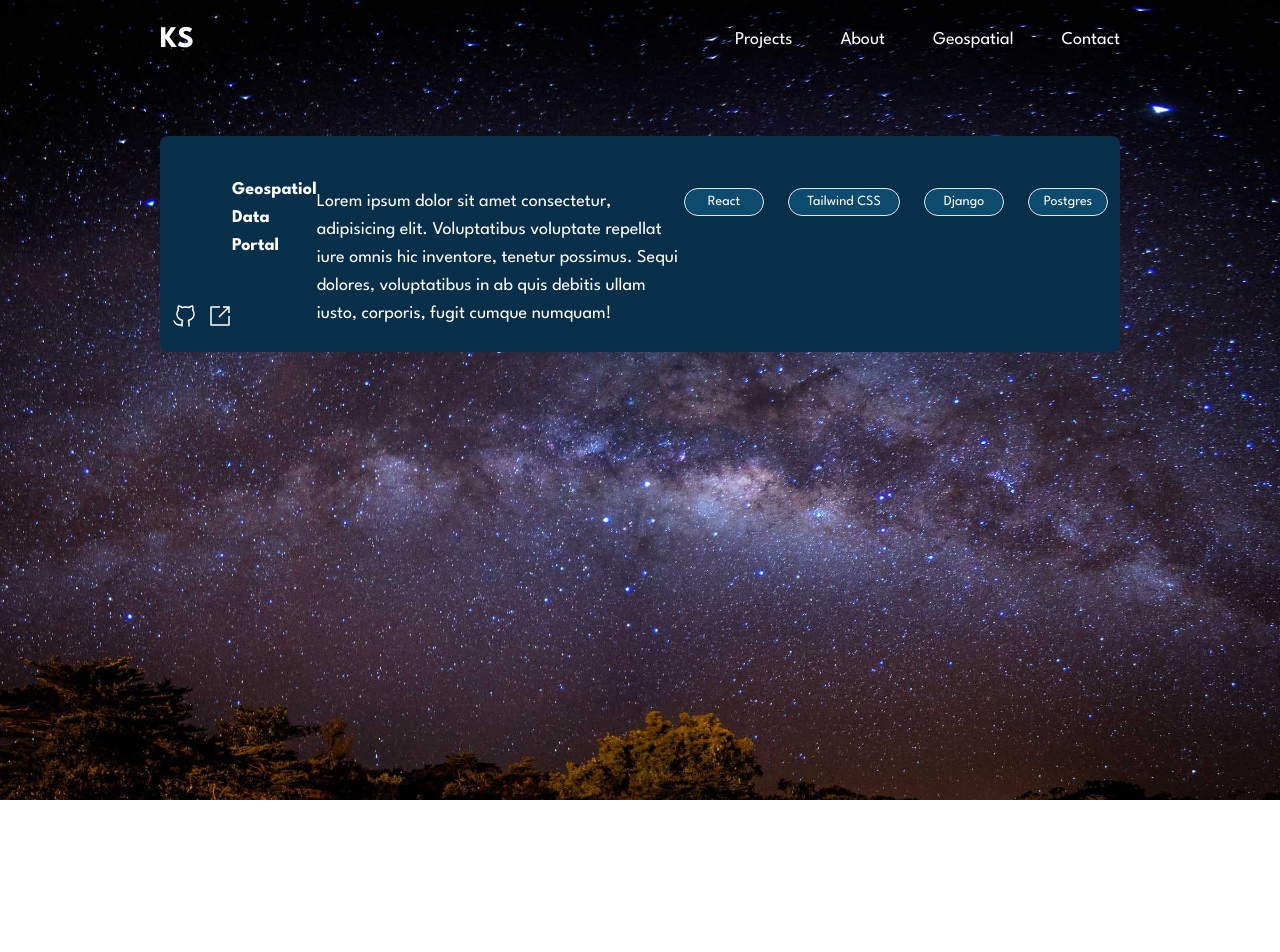
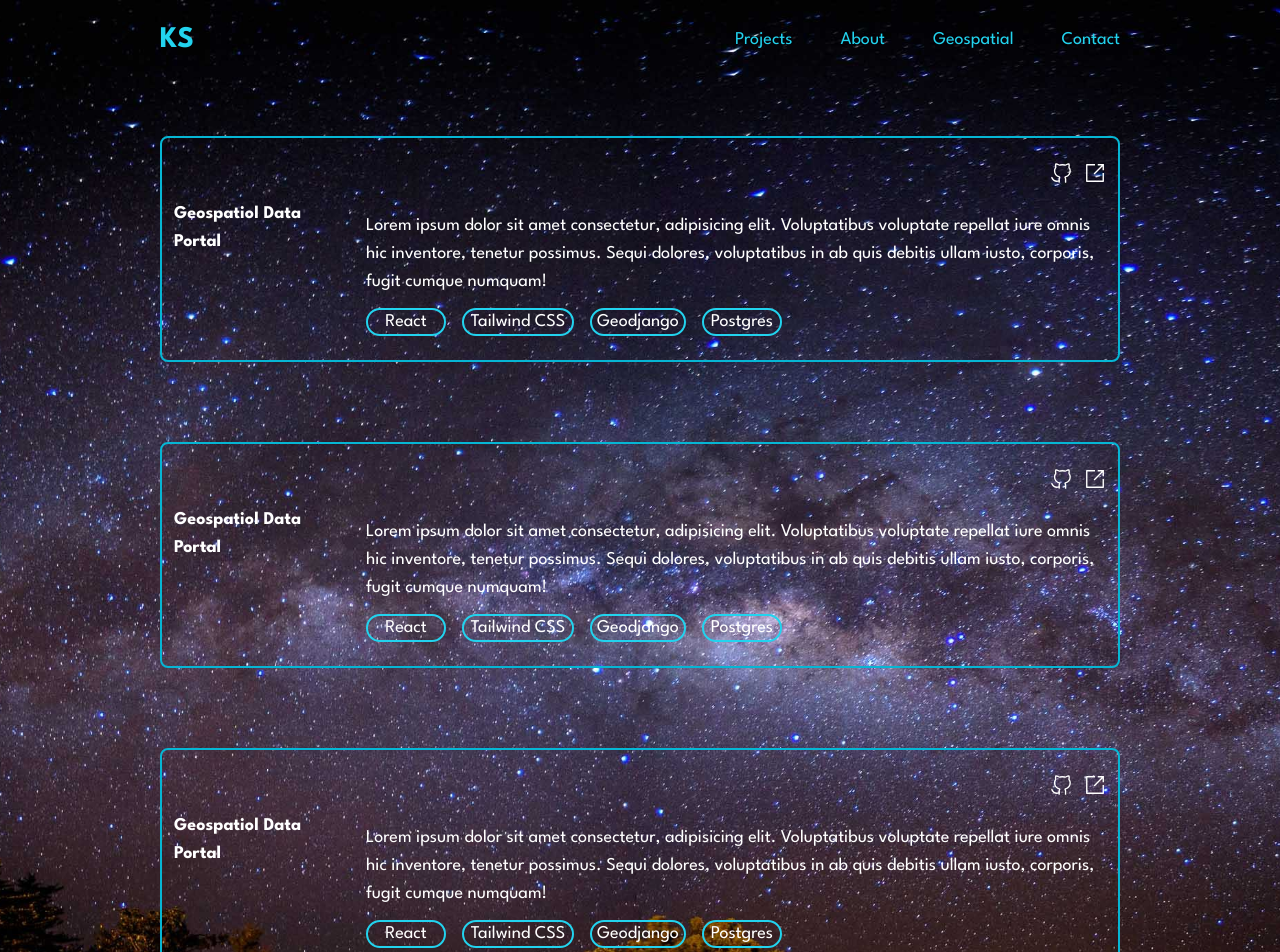
Before and after one commit to Kimberley-saka/my_portfolio, a React (Vite) app: page /projects in a window 1280 px wide. Shown: the top 952 px of the page. Before the commit the page ends 800 px from the top, so only its background shows below. Built offline with nearby package versions, Linux system fonts and the light colour scheme.

Commit message:
updated the projects page

```diff
--- a/src/components/Navigation/NavBar.jsx
+++ b/src/components/Navigation/NavBar.jsx
@@ -2,7 +2,7 @@ import { Link } from "react-router-dom"
 export default function NavBar() {
   return(
     <div className="flex flex-row justify-between items-center h-20 md:px-28
-     text-white text-lg">
+     text-cyan-400 text-lg">
         <div className="flex text-3xl font-bold hover:transform hover:scale-110 transition-transform">
           <Link to="/">KS</Link>
         </div>
--- a/src/pages/Home.jsx
+++ b/src/pages/Home.jsx
@@ -13,17 +13,17 @@ export default function HomePage() {
           </div>
 
           <div className="text-3xl md:text-6xl">
-            <p>A Backend Developer &amp; </p>
+            <p>A Backend Developer <span className="text-cyan-400">&amp;</span></p>
             <p>a Geospatial Analyst</p>
           </div>
 
           <div className="flex flex-col space-y-8
             md:space-x-12 text-lg md:flex-row md:space-y-0">
-            <Link to="/projects" className="rounded-full border hover:transform hover:scale-110
+            <Link to="/projects" className="rounded-full border-2 border-cyan-400 hover:transform hover:scale-110
             transition-transform w-40 h-10 flex justify-center items-center">
              See My Work
             </Link>
-            <Link to="/about" className="rounded-full border hover:transform hover:scale-110
+            <Link to="/about" className="rounded-full border-2 border-cyan-400 hover:transform hover:scale-110
             transition-transform w-40 h-10 flex justify-center items-center">
             Tell me More
             </Link>
--- a/src/pages/Projects.jsx
+++ b/src/pages/Projects.jsx
@@ -1,12 +1,13 @@
 
 export default function Projects() {
   return (
-    <div className="flex flex-col md:text-lg md:my-14 md:px-28">
-      <div className="flex rounded-lg flex-col space-y-4 px-3 py-6 bg-sky-950 md:flex-row md:60 md:80">
+    <div className="flex flex-col space-y-3 md:space-y-20 md:text-lg md:my-14 md:px-28">
+      <div className="flex rounded-lg flex-col space-y-4 px-3 py-6 border-2 border-cyan-500
+      hover:border-cyan-300 transition-colors duration-200">
       <div className="flex flex-row justify-end items-end space-x-3">
           <a href="https://github.com/Kimberley-saka/geoportal_backend"
           target="_blank" rel="noopener noreferrer">
-          <svg width="24" height="24" viewBox="0 0 24 24" fill="none" xmlns="http://www.w3.org/2000/svg">
+          <svg width="22" height="22" viewBox="0 0 24 24" fill="none" xmlns="http://www.w3.org/2000/svg">
             <path d="M10 20.5675C6.57143 21.7248 3.71429 20.5675 2 17" stroke="white" stroke-width="1.5" stroke-linecap="round" stroke-linejoin="round"/>
             <path d="M10 22V18.7579C10 18.1596 10.1839 17.6396 10.4804 17.1699C10.6838 16.8476 10.5445 16.3904 10.1771
             16.2894C7.13394 15.4528 5 14.1077 5 9.64606C5 8.48611 5.38005 7.39556 6.04811
@@ -25,7 +26,7 @@ export default function Projects() {
           </a>
 
           <a href="">
-          <svg width="24" height="24" viewBox="0 0 24 24" fill="none" xmlns="http://www.w3.org/2000/svg">
+          <svg width="22" height="22" viewBox="0 0 24 24" fill="none" xmlns="http://www.w3.org/2000/svg">
             <path d="M12 3H3V21H21V12" stroke="white" stroke-width="1.5" stroke-linejoin="round"/>
             <path d="M21 3H21.75V2.25H21V3ZM20.4697 2.46967L10.4697 12.4697L11.5303 13.5303L21.5303 3.53033L20.4697
             2.46967ZM21 2.25H15V3.75H21V2.25ZM21.75 9V3H20.25V9H21.75Z" fill="white"/>
@@ -34,29 +35,32 @@ export default function Projects() {
           </a>
         </div>
 
-      <div className="flex flex-col space-y-3 md:flex-row">
+      <div className="flex flex-col space-y-3 space-x-0 md:flex-row md:space-x-6">
 
-      <div className="flex items-start font-bold">
+        <div className="flex items-start font-bold md:w-2/5">
             Geospatiol Data Portal
         </div>
 
-
-        <div>
+        <div className="flex flex-col space-y-3">
+          <div className="flex">
             Lorem ipsum dolor sit amet consectetur, adipisicing elit. Voluptatibus
             voluptate repellat iure omnis hic inventore, tenetur possimus.
             Sequi dolores, voluptatibus in ab quis debitis ullam iusto,
             corporis, fugit cumque numquam!
           </div>
 
-        <div className="grid grid-flow-row grid-cols-2 gap-2 text-sm md:space-x-4 md:flex md:flex-row ">
-          <p className=" flex justify-center items-center border bg-sky-900 rounded-full w-20 h-7">
+          <div className="grid grid-flow-row grid-cols-2 gap-x-0 gap-y-4 text-sm
+            md:space-x-4 md:flex md:flex-row md:text-lg">
+            <p className=" flex justify-center items-center border-2 border-cyan-400 rounded-full w-20 h-7">
               React</p>
-            <p className=" flex justify-center items-center border bg-sky-900 rounded-full w-24 h-7 md:w-28">
+              <p className=" flex justify-center items-center border-2 border-cyan-400 rounded-full w-24 h-7 md:w-28">
               Tailwind CSS</p>
-          <p className=" flex justify-center items-center border bg-sky-900  rounded-full w-20 h-7">
-            Django</p>
-          <p className=" flex justify-center items-center border bg-sky-900 rounded-full w-20 h-7">
+            <p className=" flex justify-center items-center border-2 border-cyan-400 rounded-full w-24 h-7">
+              Geodjango</p>
+            <p className=" flex justify-center items-center border-2 border-cyan-400 rounded-full w-20 h-7">
               Postgres</p>
+          </div>
+
         </div>
 
       </div>
@@ -65,6 +69,145 @@ export default function Projects() {
       </div>
 
 
+
+
+      <div className="flex rounded-lg flex-col space-y-4 px-3 py-6 border-2 border-cyan-500
+      hover:border-cyan-300 transition-colors duration-200">
+      <div className="flex flex-row justify-end items-end space-x-3">
+          <a href="https://github.com/Kimberley-saka/geoportal_backend"
+          target="_blank" rel="noopener noreferrer">
+          <svg width="22" height="22" viewBox="0 0 24 24" fill="none" xmlns="http://www.w3.org/2000/svg">
+            <path d="M10 20.5675C6.57143 21.7248 3.71429 20.5675 2 17" stroke="white" stroke-width="1.5" stroke-linecap="round" stroke-linejoin="round"/>
+            <path d="M10 22V18.7579C10 18.1596 10.1839 17.6396 10.4804 17.1699C10.6838 16.8476 10.5445 16.3904 10.1771
+            16.2894C7.13394 15.4528 5 14.1077 5 9.64606C5 8.48611 5.38005 7.39556 6.04811
+            6.4464C6.21437 6.21018 6.29749 6.09208 6.31748 5.9851C6.33746 5.87813 6.30272
+            5.73852 6.23322 5.45932C5.95038 4.32292 5.96871 3.11619 6.39322 2.02823C6.39322
+            2.02823 7.27042 1.74242 9.26698 2.98969C9.72282 3.27447 9.95075 3.41686 10.1515
+            3.44871C10.3522 3.48056 10.6206 3.41384 11.1573 3.28041C11.8913 3.09795 12.6476 3 13.5 3C14.3524
+            3 15.1087 3.09795 15.8427 3.28041C16.3794 3.41384 16.6478 3.48056 16.8485 3.44871C17.0493
+             3.41686 17.2772 3.27447 17.733 2.98969C19.7296 1.74242 20.6068 2.02823 20.6068 2.02823C21.0313
+             3.11619 21.0496 4.32292 20.7668 5.45932C20.6973 5.73852 20.6625 5.87813 20.6825 5.9851C20.7025
+             6.09207 20.7856 6.21019 20.9519 6.4464C21.6199 7.39556 22 8.48611 22 9.64606C22 14.1077
+             19.8661 15.4528 16.8229 16.2894C16.4555 16.3904 16.3162 16.8476 16.5196 17.1699C16.8161
+              17.6396 17 18.1596 17 18.7579V22" stroke="white" stroke-width="1.5" stroke-linecap="round" stroke-linejoin="round"/>
+          </svg>
+
+          </a>
+
+          <a href="">
+          <svg width="22" height="22" viewBox="0 0 24 24" fill="none" xmlns="http://www.w3.org/2000/svg">
+            <path d="M12 3H3V21H21V12" stroke="white" stroke-width="1.5" stroke-linejoin="round"/>
+            <path d="M21 3H21.75V2.25H21V3ZM20.4697 2.46967L10.4697 12.4697L11.5303 13.5303L21.5303 3.53033L20.4697
+            2.46967ZM21 2.25H15V3.75H21V2.25ZM21.75 9V3H20.25V9H21.75Z" fill="white"/>
+          </svg>
+
+          </a>
+        </div>
+
+      <div className="flex flex-col space-y-3 space-x-0 md:flex-row md:space-x-6">
+
+        <div className="flex items-start font-bold md:w-2/5">
+            Geospatiol Data Portal
+        </div>
+
+        <div className="flex flex-col space-y-3">
+          <div className="flex">
+            Lorem ipsum dolor sit amet consectetur, adipisicing elit. Voluptatibus
+            voluptate repellat iure omnis hic inventore, tenetur possimus.
+            Sequi dolores, voluptatibus in ab quis debitis ullam iusto,
+            corporis, fugit cumque numquam!
+          </div>
+
+          <div className="grid grid-flow-row grid-cols-2 gap-x-0 gap-y-4 text-sm
+            md:space-x-4 md:flex md:flex-row md:text-lg">
+            <p className=" flex justify-center items-center border-2 border-cyan-400 rounded-full w-20 h-7">
+              React</p>
+              <p className=" flex justify-center items-center border-2 border-cyan-400 rounded-full w-24 h-7 md:w-28">
+              Tailwind CSS</p>
+            <p className=" flex justify-center items-center border-2 border-cyan-400 rounded-full w-24 h-7">
+              Geodjango</p>
+            <p className=" flex justify-center items-center border-2 border-cyan-400 rounded-full w-20 h-7">
+              Postgres</p>
+          </div>
+
+        </div>
+
+      </div>
+
+
+      </div>
+
+
+
+
+      <div className="flex rounded-lg flex-col space-y-4 px-3 py-6 border-2 border-cyan-500
+      hover:border-cyan-300 transition-colors duration-200">
+      <div className="flex flex-row justify-end items-end space-x-3">
+          <a href="https://github.com/Kimberley-saka/geoportal_backend"
+          target="_blank" rel="noopener noreferrer">
+          <svg width="22" height="22" viewBox="0 0 24 24" fill="none" xmlns="http://www.w3.org/2000/svg">
+            <path d="M10 20.5675C6.57143 21.7248 3.71429 20.5675 2 17" stroke="white" stroke-width="1.5" stroke-linecap="round" stroke-linejoin="round"/>
+            <path d="M10 22V18.7579C10 18.1596 10.1839 17.6396 10.4804 17.1699C10.6838 16.8476 10.5445 16.3904 10.1771
+            16.2894C7.13394 15.4528 5 14.1077 5 9.64606C5 8.48611 5.38005 7.39556 6.04811
+            6.4464C6.21437 6.21018 6.29749 6.09208 6.31748 5.9851C6.33746 5.87813 6.30272
+            5.73852 6.23322 5.45932C5.95038 4.32292 5.96871 3.11619 6.39322 2.02823C6.39322
+            2.02823 7.27042 1.74242 9.26698 2.98969C9.72282 3.27447 9.95075 3.41686 10.1515
+            3.44871C10.3522 3.48056 10.6206 3.41384 11.1573 3.28041C11.8913 3.09795 12.6476 3 13.5 3C14.3524
+            3 15.1087 3.09795 15.8427 3.28041C16.3794 3.41384 16.6478 3.48056 16.8485 3.44871C17.0493
+             3.41686 17.2772 3.27447 17.733 2.98969C19.7296 1.74242 20.6068 2.02823 20.6068 2.02823C21.0313
+             3.11619 21.0496 4.32292 20.7668 5.45932C20.6973 5.73852 20.6625 5.87813 20.6825 5.9851C20.7025
+             6.09207 20.7856 6.21019 20.9519 6.4464C21.6199 7.39556 22 8.48611 22 9.64606C22 14.1077
+             19.8661 15.4528 16.8229 16.2894C16.4555 16.3904 16.3162 16.8476 16.5196 17.1699C16.8161
+              17.6396 17 18.1596 17 18.7579V22" stroke="white" stroke-width="1.5" stroke-linecap="round" stroke-linejoin="round"/>
+          </svg>
+
+          </a>
+
+          <a href="">
+          <svg width="22" height="22" viewBox="0 0 24 24" fill="none" xmlns="http://www.w3.org/2000/svg">
+            <path d="M12 3H3V21H21V12" stroke="white" stroke-width="1.5" stroke-linejoin="round"/>
+            <path d="M21 3H21.75V2.25H21V3ZM20.4697 2.46967L10.4697 12.4697L11.5303 13.5303L21.5303 3.53033L20.4697
+            2.46967ZM21 2.25H15V3.75H21V2.25ZM21.75 9V3H20.25V9H21.75Z" fill="white"/>
+          </svg>
+
+          </a>
+        </div>
+
+      <div className="flex flex-col space-y-3 space-x-0 md:flex-row md:space-x-6">
+
+        <div className="flex items-start font-bold md:w-2/5">
+            Geospatiol Data Portal
+        </div>
+
+        <div className="flex flex-col space-y-3">
+          <div className="flex">
+            Lorem ipsum dolor sit amet consectetur, adipisicing elit. Voluptatibus
+            voluptate repellat iure omnis hic inventore, tenetur possimus.
+            Sequi dolores, voluptatibus in ab quis debitis ullam iusto,
+            corporis, fugit cumque numquam!
+          </div>
+
+          <div className="grid grid-flow-row grid-cols-2 gap-x-0 gap-y-4 text-sm
+            md:space-x-4 md:flex md:flex-row md:text-lg">
+            <p className=" flex justify-center items-center border-2 border-cyan-400 rounded-full w-20 h-7">
+              React</p>
+              <p className=" flex justify-center items-center border-2 border-cyan-400 rounded-full w-24 h-7 md:w-28">
+              Tailwind CSS</p>
+            <p className=" flex justify-center items-center border-2 border-cyan-400 rounded-full w-24 h-7">
+              Geodjango</p>
+            <p className=" flex justify-center items-center border-2 border-cyan-400 rounded-full w-20 h-7">
+              Postgres</p>
+          </div>
+
+        </div>
+
+      </div>
+
+
+      </div>
+
+
+
     </div>
   )
 }
```
Also changed, not shown: tailwind.config.js (+6 -1 lines). Lines whose indentation alone changed are shown as unchanged.
